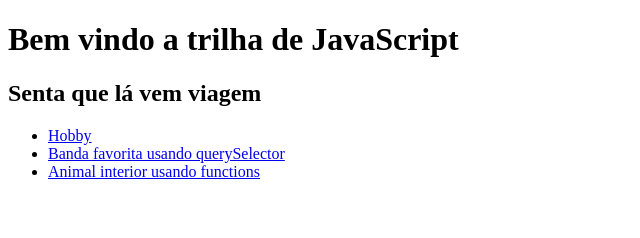
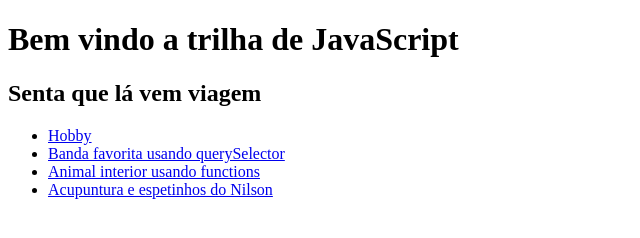
Before and after one commit to hugo-paiva/javascript, a plain HTML site: page index.html in a window 1280 px wide. Shown: the whole page, without its empty margins (0-640 px from the left). Drawn offline with Linux system fonts and the light colour scheme.

Commit message:
updated list

```diff
--- a/index.html
+++ b/index.html
@@ -21,6 +21,9 @@
         <li>
             <a href="segunda-22-Novembro/index.html">Animal interior usando functions</a>
         </li>
+        <li>
+            <a href="terca-23-nov/index.html">Acupuntura e espetinhos do Nilson</a>
+        </li>
     </ul>
 </body>
 
```
